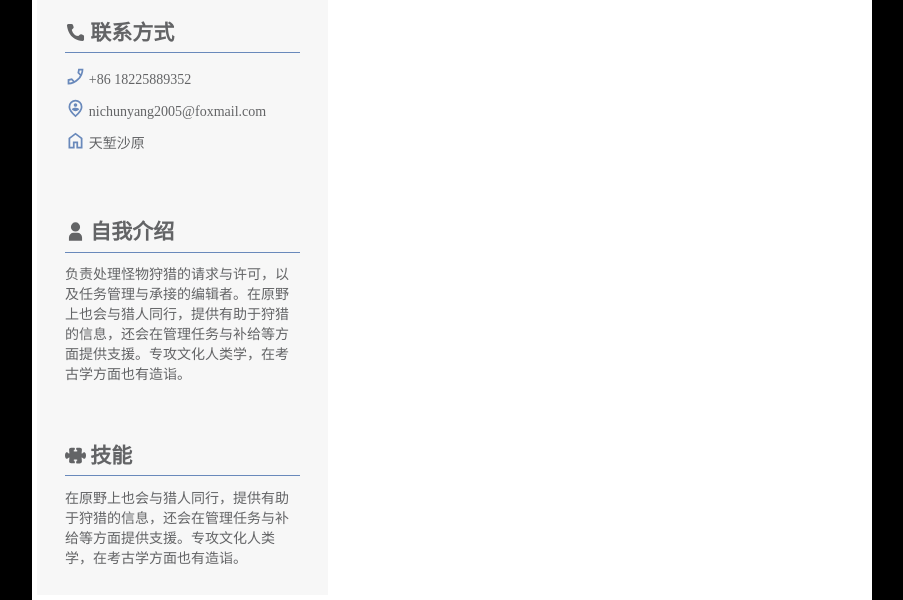
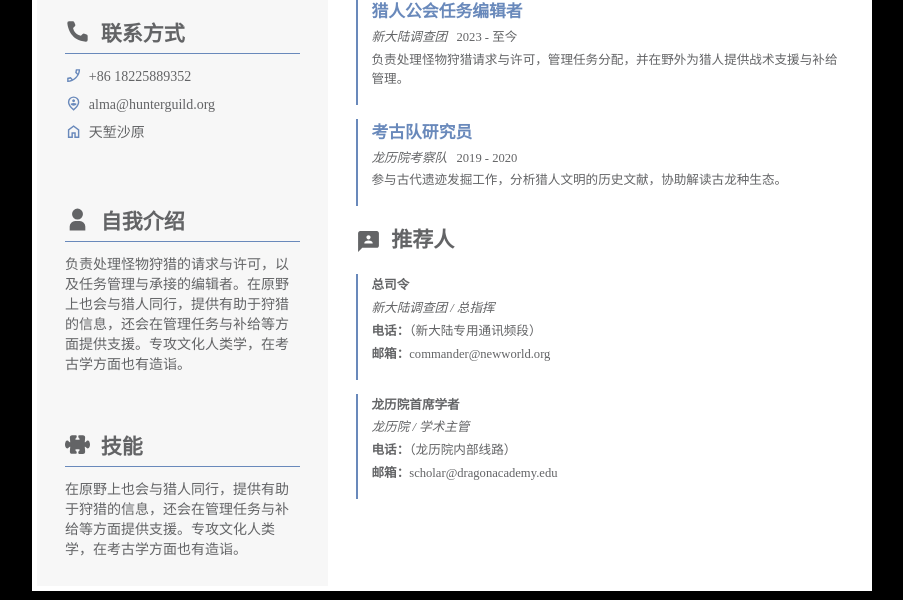
Before and after one commit to LazyOIGG/H5_Learn_Demo, a website: page index.html in a window 1280 px wide. Shown: the part 360-960 px from the top of the page, without its empty margins (188-1091 px from the left). Drawn offline with Linux system fonts and the light colour scheme.

Commit message:
基本完成

```diff
--- a/css/common.css
+++ b/css/common.css
@@ -1,13 +1,213 @@
-p { color: deepskyblue; }
+html * {
+    box-sizing: border-box;
+}
 
-.highlight { background-color: yellow; }
+:root {
+    --color-primary: #6989BB;
+    --color-secondary: #F7F7F7;
+    --color-title: #636466;
+    --color-text: #636466;
+}
 
-.err { color: red; }
+body {
+    margin: 0;
+    padding: 0;
+    font-size: 14px;
+    background-color: black;
+}
 
-#header { font-size: 20px; }
+.container {
+    width: 60em;
+    display: flex;
+    align-items: stretch;
+    margin: 0 auto;
+    background: white;
+    border: 0.4em solid white;
+}
 
-div p { font-style: italic; }
+.left {
+    flex-basis: 35%;
+    background-color: var(--color-secondary);
+}
 
-ul > li { margin-left: 30px; }
+.right {
+    flex-basis: 65%;
+    flex-grow: 7;
+}
 
-h1 + p { font-weight: bold; }
+header {
+    display: flex;
+    flex-direction: column;
+    align-items: center;
+    justify-content: center;
+    width: 100%;
+}
+
+header::before {
+    content: '';
+    display: block;
+    width: 100%;
+    aspect-ratio: 1/1;
+    background-color: var(--color-primary);
+    clip-path: polygon(0 0, 100% 0, 0 100%);
+}
+
+header .avatar {
+    display: block;
+    position: relative;
+    border: 0.4em solid white;
+    border-radius: 50%;
+    width: 12em;
+    height: 12em;
+    object-fit: cover;
+    margin: -17em auto 0;
+}
+
+header .name {
+    color: var(--color-primary);
+    font-size: 3em;
+    margin-top: 0.5em;
+}
+
+header .title {
+    color: var(--color-title);
+    font-size: 2em;
+}
+
+.left section {
+    padding: 2em;
+}
+
+.icon {
+    display: inline-block;
+    background-color: var(--color-title);
+    mask-size: cover;
+    width: 1em;
+    aspect-ratio: 1/1;
+    margin-right: 0.2em;
+    transform: translateY(3px);
+}
+
+.icon-contact {
+    mask-image: url('../assets/icones/phone.svg');
+}
+
+.icon-call-me {
+    width: 1.5em;
+    mask-image: url('../assets/icones/phone-outline.svg');
+    background-color: var(--color-primary);
+}
+
+.icon-email {
+    width: 1.5em;
+    mask-image: url('../assets/icones/person-pin.svg');
+    background-color: var(--color-primary);
+}
+
+.icon-home {
+    width: 1.5em;
+    mask-image: url('../assets/icones/home.svg');
+    background-color: var(--color-primary);
+}
+
+.contact > div {
+    margin-bottom: 0.5em;
+    color: var(--color-text);
+}
+
+.contact > div:first-child {
+    font-size: 1.5em;
+    font-weight: bold;
+    padding-bottom: 0.3em;
+    border-bottom: 1px solid var(--color-primary);
+    margin-bottom: 0.5em;
+}
+
+.icon-user {
+    mask-image: url('../assets/icones/user.svg');
+}
+
+.about-me > div {
+    color: var(--color-text);
+}
+
+.about-me > div:first-child {
+    font-size: 1.5em;
+    font-weight: bold;
+    padding-bottom: 0.3em;
+    border-bottom: 1px solid var(--color-primary);
+    margin-bottom: 0.5em;
+}
+
+.skills > div {
+    color: var(--color-text);
+}
+
+.skills > div:first-child {
+    font-size: 1.5em;
+    color: var(--color-text);
+    font-weight: bold;
+    padding-bottom: 0.3em;
+    border-bottom: 1px solid var(--color-primary);
+    margin-bottom: 0.5em;
+}
+
+.icon-skills {
+    mask-image: url('../assets/icones/puzzle.svg');
+}
+
+.right {
+    padding: 2em;
+    background-color: white;
+    color: #333;
+}
+
+.right h2 {
+    font-size: 1.5em;
+    color: #636466;
+    display: flex;
+    align-items: center;
+    margin-bottom: 1em;
+}
+
+.icon {
+    width: 1.2em;
+    height: 1.2em;
+    margin-right: 0.5em;
+}
+
+.icon-education {
+    mask-image: url('../assets/icones/education.svg');
+}
+
+.icon-experience {
+    mask-image: url('../assets/icones/experience.svg');
+}
+
+.icon-references {
+    mask-image: url('../assets/icones/references.svg');
+}
+
+.education-item,
+.experience-item,
+.reference-item {
+    padding-bottom: 1em;
+    border-left: 2px solid #6989BB;
+    padding-left: 1em;
+    margin-bottom: 1em;
+}
+
+.education-item h3,
+.experience-item h3 {
+    margin: 0;
+    font-size: 1.2em;
+    color: #6989BB;
+}
+
+.education-item p,
+.experience-item p,
+.reference-item p {
+    margin: 0.3em 0;
+    font-size: 0.9em;
+    color: #636466;
+}
--- a/index.html
+++ b/index.html
@@ -7,162 +7,7 @@
     <meta http-equiv="X-UA-Compatible" content="ie=edge">
     <title>Document</title>
 
-    <style>
-        html * {
-            box-sizing: border-box;
-        }
-
-        :root{/*从根元素开始就生效*/
-            --color-primary: #6989BB;
-            --color-secondary: #F7F7F7;
-            --color-title: #636466;
-            --color-text: #636466;
-        }
-
-        body{
-            margin: 0;
-            padding: 0;
-            font-size: 14px;
-            background-color: black;
-        }
-
-        .container{
-            width: 60em;
-            display: flex;
-            align-items: stretch;
-            margin: 0 auto;
-            background: white;
-            border: 0.4em solid white;
-            /*flex-flow: column wrap;*/
-            /*justify-content: space-around; !*主轴方向上的对齐方式*!*/
-            /*align-items: center; !*交叉轴上的对齐方式*!*/
-            /*align-content: space-around; !*容器内换行的对齐方式*!*/
-
-        }
-
-        .left{
-            flex-basis: 35%;
-            background-color: var(--color-secondary);
-        }
-        .right{
-            flex-basis: 65%;
-            flex-grow: 7;
-        }
-
-        header {
-            display: flex;
-            flex-direction: column;
-            align-items: center;
-            justify-content: center;
-            width: 100%;
-        }
-        header::before{
-            content: '';
-            display: block;
-            width: 100%;
-            aspect-ratio: 1/1;
-            background-color: var(--color-primary);
-            clip-path: polygon(0 0, 100% 0, 0 100%);
-
-        }
-
-        header .avatar{
-            display: block;
-            position: relative;
-            border: 0.4em solid white;
-             border-radius: 50%;
-            width: 12em;
-            height: 12em;
-            object-fit: cover;
-            margin: -17em auto 0;
-        }
-
-        header .name{
-            color: var(--color-primary);
-            font-size: 3em;
-            margin-top: 0.5em;
-        }
-        header .title{
-            color: var(--color-title);
-            font-size: 2em;
-        }
-
-        .left section{
-            padding: 2em;
-        }
-
-
-        .icon{
-            display: inline-block;
-            background-color: var(--color-title);
-            mask-size: cover;
-            width: 1em;
-            aspect-ratio: 1/1;
-            margin-right: 0.2em;
-            transform: translateY(3px);
-        }
-
-        .icon-contact{
-            mask-image: url('./assets/icones/phone.svg');
-        }
-        .icon-call-me{
-            width: 1.5em;
-            mask-image: url('./assets/icones/phone-outline.svg');
-            background-color: var(--color-primary);
-        }
-        .icon-email{
-            width: 1.5em;
-            mask-image: url('./assets/icones/person-pin.svg');
-            background-color: var(--color-primary);
-        }
-        .icon-home{
-            width: 1.5em;
-            mask-image: url('./assets/icones/home.svg');
-            background-color: var(--color-primary);
-        }
-        .contact>div{
-            margin-bottom: 0.5em;
-            color: var(--color-text);
-        }
-        .contact>div:first-child{
-            font-size: 1.5em;
-            font-weight: bold;
-            padding-bottom: 0.3em;
-            border-bottom: 1px solid var(--color-primary);
-            margin-bottom: 0.5em;
-        }
-        .icon-user{
-            /* 自我介绍图标 */
-            mask-image: url('./assets/icones/user.svg');
-        }
-        .about-me>div {
-            color: var(--color-text);
-        }
-        .about-me>div:first-child{
-            font-size: 1.5em;
-            font-weight: bold;
-            padding-bottom: 0.3em;
-            border-bottom: 1px solid var(--color-primary);
-            margin-bottom: 0.5em;
-        }
-
-        .skills>div {
-            color: var(--color-text);
-        }
-        .skills>div:first-child{
-            font-size: 1.5em;
-            color: var(--color-text);
-            font-weight: bold;
-            padding-bottom: 0.3em;
-            border-bottom: 1px solid var(--color-primary);
-            margin-bottom: 0.5em;
-        }
-
-        .icon-skills{
-            mask-image: url('./assets/icones/puzzle.svg');
-        }
-
-    </style>
+    <link rel="stylesheet" href="css/common.css">
 </head>
 <body>
 <div class="container">
@@ -173,14 +18,14 @@
                 阿尔玛
             </div>
             <div class="title">
-                    公会助理
+                猎人公会助理
             </div>
         </header>
 
         <section class="contact">
             <div><i class="icon icon-contact"></i>联系方式</div>
             <div><i class="icon icon-call-me"></i>+86 18225889352</div>
-                <div><i class="icon icon-email"></i>nichunyang2005@foxmail.com</div>
+            <div><i class="icon icon-email"></i>alma@hunterguild.org</div>
             <div><i class="icon icon-home"></i>天堑沙原</div>
         </section>
 
@@ -200,9 +45,52 @@
 
     </div>
     <div class="right">
+        <section class="education">
+            <h2><i class="icon icon-education"></i> 教育经历</h2>
+            <div class="education-item">
+                <h3>文化人类学硕士</h3>
+                <p><em>新大陆学术研究院</em> &nbsp; 2016 - 2020</p>
+                <p>在此期间，我深入研究了古代文明与怪物生态的关系，并参与多项考古发掘项目。</p>
+            </div>
+            <div class="education-item">
+                <h3>考古学博士</h3>
+                <p><em>龙历院高等学府</em> &nbsp; 2020 - 2023</p>
+                <p>在此期间，我专注于古龙种遗迹研究，并发表了多篇关于古代猎人文明的论文。</p>
+            </div>
+        </section>
 
+        <section class="experience">
+            <h2><i class="icon icon-experience"></i> 工作经历</h2>
+            <div class="experience-item">
+                <h3>猎人公会任务编辑者</h3>
+                <p><em>新大陆调查团</em> &nbsp; 2023 - 至今</p>
+                <p>负责处理怪物狩猎请求与许可，管理任务分配，并在野外为猎人提供战术支援与补给管理。</p>
+            </div>
+            <div class="experience-item">
+                <h3>考古队研究员</h3>
+                <p><em>龙历院考察队</em> &nbsp; 2019 - 2020</p>
+                <p>参与古代遗迹发掘工作，分析猎人文明的历史文献，协助解读古龙种生态。</p>
+            </div>
+        </section>
+
+        <section class="references">
+            <h2><i class="icon icon-references"></i> 推荐人</h2>
+            <div class="reference-item">
+                <p><strong>总司令</strong></p>
+                <p><em>新大陆调查团 / 总指挥</em></p>
+                <p><strong>电话：</strong>（新大陆专用通讯频段）</p>
+                <p><strong>邮箱：</strong>commander@newworld.org</p>
+            </div>
+            <div class="reference-item">
+                <p><strong>龙历院首席学者</strong></p>
+                <p><em>龙历院 / 学术主管</em></p>
+                <p><strong>电话：</strong>（龙历院内部线路）</p>
+                <p><strong>邮箱：</strong>scholar@dragonacademy.edu</p>
+            </div>
+        </section>
     </div>
 </div>
+
 </body>
 
 </html>
```
Also changed, not shown: assets/icones/experience.svg (added), assets/icones/references.svg (added). Lines whose indentation alone changed are shown as unchanged.
